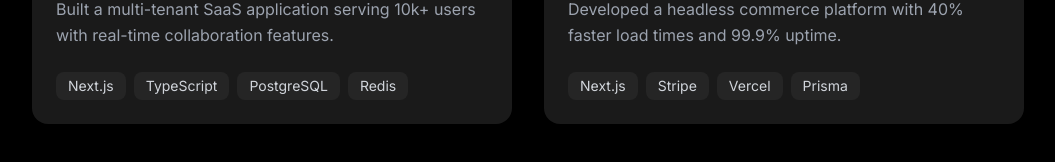
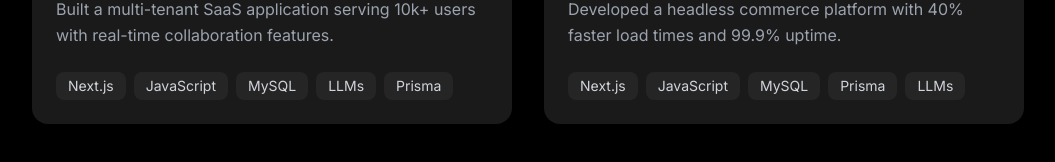
Before and after one commit to Hamzah-Amir/portfolio, a Next.js app: page / in a window 1280 px wide. Shown: the part 1384-1546 px from the top of the page, without its empty margins (112-1167 px from the left). Built offline with nearby package versions, Linux system fonts and the light colour scheme.

Commit message:
Designed Projects Section

```diff
--- a/app/page.js
+++ b/app/page.js
@@ -37,7 +37,7 @@ export default function Home() {
               <div className="relative h-64 w-full overflow-hidden">
                 <Image
                   src="/inboxpilot.png"
-                  alt="Enterprise SaaS Platform"
+                  alt="InboxPilot SaaS Platform"
                   fill
                   className="object-fill"
                 />
@@ -46,9 +46,11 @@ export default function Home() {
               {/* Content Section */}
               <div className="p-6 flex flex-col gap-4 relative">
                 <div className="absolute top-6 right-6 opacity-0 group-hover:opacity-100 transition-opacity">
+                  <Link target='_blank' href='https://www.inboxpilot.pro' >
                   <svg className="w-5 h-5 text-gray-400" fill="none" stroke="currentColor" viewBox="0 0 24 24">
                     <path strokeLinecap="round" strokeLinejoin="round" strokeWidth={2} d="M10 6H6a2 2 0 00-2 2v10a2 2 0 002 2h10a2 2 0 002-2v-4M14 4h6m0 0v6m0-6L10 14" />
                   </svg>
+                  </Link>
                 </div>
 
                 <h3 className="text-2xl font-bold text-white">Enterprise SaaS Platform</h3>
@@ -62,13 +64,16 @@ export default function Home() {
                     Next.js
                   </span>
                   <span className="px-3 py-1 bg-[#252525] text-gray-300 rounded-lg text-sm border border-gray-700">
-                    TypeScript
+                    JavaScript
                   </span>
                   <span className="px-3 py-1 bg-[#252525] text-gray-300 rounded-lg text-sm border border-gray-700">
-                    PostgreSQL
+                    MySQL
                   </span>
                   <span className="px-3 py-1 bg-[#252525] text-gray-300 rounded-lg text-sm border border-gray-700">
-                    Redis
+                    LLMs
+                  </span>
+                  <span className="px-3 py-1 bg-[#252525] text-gray-300 rounded-lg text-sm border border-gray-700">
+                    Prisma
                   </span>
                 </div>
               </div>
@@ -79,17 +84,17 @@ export default function Home() {
               {/* Image Section */}
               <div className="relative h-64 w-full overflow-hidden">
                 <Image
-                  src="/sample.png"
-                  alt="Mobile-First E-Commerce"
+                  src="/shopScribe.png"
+                  alt="AI-Powered product description gen"
                   fill
-                  className="object-fill"
+                  className="object-fill  "
                 />
               </div>
 
               {/* Content Section */}
               <div className="p-6 flex flex-col gap-4 relative">
                 <div className="absolute top-6 right-6 opacity-0 group-hover:opacity-100 transition-opacity">
-                 <Link target='_blank' href='https://www.youtube.com'>
+                 <Link target='_blank' href='http://shop-scribe-xi.vercel.app/'>
                   <svg className="w-5 h-5 text-gray-400" fill="none" stroke="currentColor" viewBox="0 0 24 24">
                     <path strokeLinecap="round" strokeLinejoin="round" strokeWidth={2} d="M10 6H6a2 2 0 00-2 2v10a2 2 0 002 2h10a2 2 0 002-2v-4M14 4h6m0 0v6m0-6L10 14" />
                   </svg>
@@ -106,13 +111,16 @@ export default function Home() {
                     Next.js
                   </span>
                   <span className="px-3 py-1 bg-[#252525] text-gray-300 rounded-lg text-sm border border-gray-700">
-                    Stripe
+                    JavaScript
                   </span>
                   <span className="px-3 py-1 bg-[#252525] text-gray-300 rounded-lg text-sm border border-gray-700">
-                    Vercel
+                    MySQL
                   </span>
                   <span className="px-3 py-1 bg-[#252525] text-gray-300 rounded-lg text-sm border border-gray-700">
                     Prisma
+                  </span>
+                  <span className="px-3 py-1 bg-[#252525] text-gray-300 rounded-lg text-sm border border-gray-700">
+                    LLMs
                   </span>
                 </div>
               </div>
```
